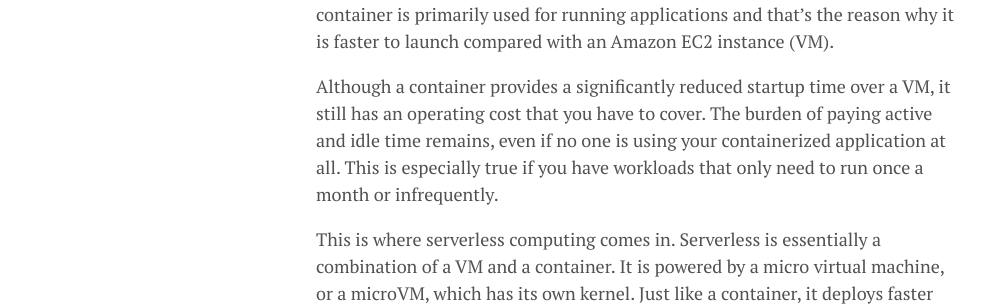
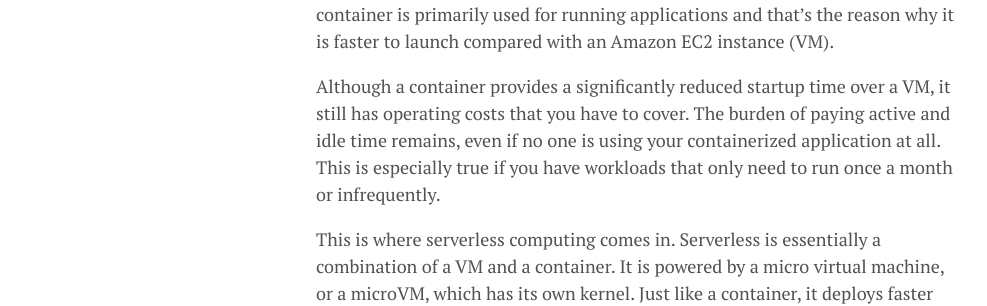
Before and after one commit to lgeurts/lgeurts.github.io, a Jekyll site: the page built from _posts/2022-03-29-what-is-serverless-computing.md, in a window 1280 px wide. Shown: the part 1243-1549 px from the top of the page, without its empty margins (0-987 px from the left). Built offline with Jekyll 4.4.1, drawn with Linux system fonts in a browser that asks for light colours; nearby versions of some CDN libraries; comment, search, counter and statistics services are not loaded.

Commit message:
Update 2022-03-29-what-is-serverless-computing.md

```diff
--- a/_posts/2022-03-29-what-is-serverless-computing.md
+++ b/_posts/2022-03-29-what-is-serverless-computing.md
@@ -21,7 +21,7 @@ Since a VM has its own OS, it also has its own kernel which provides for a secur
 
 There is also a smaller virtualized entity called containers (Docker). A container shares the physical server’s OS system kernel but does not launch its own guest OS, unlike a VM. It virtualizes application libraries and dependencies instead of the whole Operating System. Therefore, a container doesn’t have its own kernel unlike a VM, so it is not fully isolated to other containers running in the host. A container is primarily used for running applications and that's the reason why it is faster to launch compared with an Amazon EC2 instance (VM).
 
-Although a container provides a significantly reduced startup time over a VM, it still has an operating cost that you have to cover. The burden of paying active and idle time remains, even if no one is using your containerized application at all. This is especially true if you have workloads that only need to run once a month or infrequently.
+Although a container provides a significantly reduced startup time over a VM, it still has operating costs that you have to cover. The burden of paying active and idle time remains, even if no one is using your containerized application at all. This is especially true if you have workloads that only need to run once a month or infrequently.
 
 This is where serverless computing comes in. Serverless is essentially a combination of a VM and a container. It is powered by a micro virtual machine, or a microVM, which has its own kernel. Just like a container, it deploys faster than a Virtual Machine and it can be used to run your applications.
 
```
